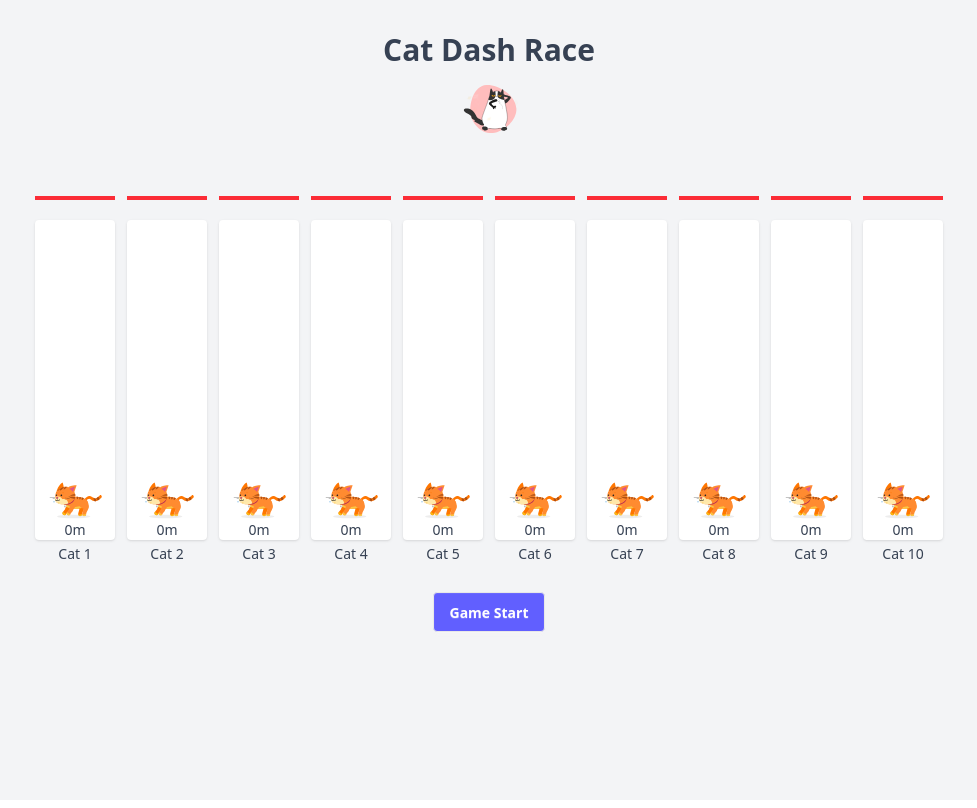
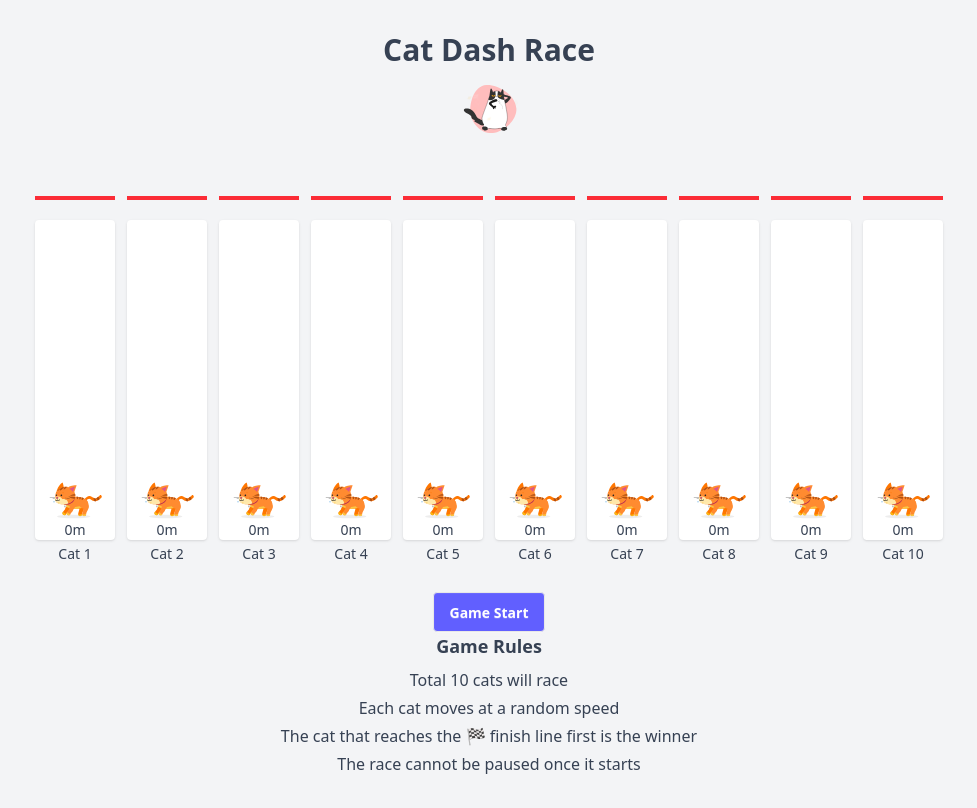
Before and after one commit to SEMohebur/Cat-Dash-Race-Game, a React (Vite) app: page / in a window 1280 px wide. Shown: the whole page, without its empty margins (151-1128 px from the left). Built offline with nearby package versions, Linux system fonts and the light colour scheme.

Commit message:
some feture add and run play bug fix

```diff
--- a/index.html
+++ b/index.html
@@ -1,10 +1,10 @@
-<!doctype html>
+<!DOCTYPE html>
 <html lang="en">
   <head>
     <meta charset="UTF-8" />
-    <link rel="icon" type="image/svg+xml" href="/vite.svg" />
+    <link rel="icon" type="image/svg+xml" href="/src/assets/cat.png" />
     <meta name="viewport" content="width=device-width, initial-scale=1.0" />
-    <title>vite-project</title>
+    <title>Cat Dash Race</title>
   </head>
   <body>
     <div id="root"></div>
--- a/src/App.jsx
+++ b/src/App.jsx
@@ -78,7 +78,7 @@ const App = () => {
             return { ...cat, position: Math.min(cat.position + move, 100) };
           });
 
-          // Winner detect
+          // Winner findout
           const win = newCats.find((cat) => cat.position >= 100);
           if (win) {
             setWinner(win.name);
@@ -89,7 +89,6 @@ const App = () => {
 
           return newCats;
         });
-        catRun();
       }, 500);
     } else {
       clearInterval(intervalRef.current);
@@ -107,6 +106,7 @@ const App = () => {
   const gameStartBtn = () => {
     setPlay(!play);
     readySound();
+    catRun();
   };
 
   return (
@@ -187,6 +187,21 @@ const App = () => {
           </button>
         )}
       </div>
+      {winner ? (
+        <p className="text-sm text-gray-600 text-center">
+          Click the Reset button to play again
+        </p>
+      ) : (
+        <div className=" text-center">
+          <h2 className="text-lg font-semibold mb-2"> Game Rules</h2>
+          <ul className=" list-inside space-y-1 text-gray-700">
+            <li>Total 10 cats will race</li>
+            <li>Each cat moves at a random speed</li>
+            <li>The cat that reaches the 🏁 finish line first is the winner</li>
+            <li>The race cannot be paused once it starts</li>
+          </ul>
+        </div>
+      )}
     </div>
   );
 };
```
Also changed, not shown: 1 other file (tests, documents, lock files or other folders).
